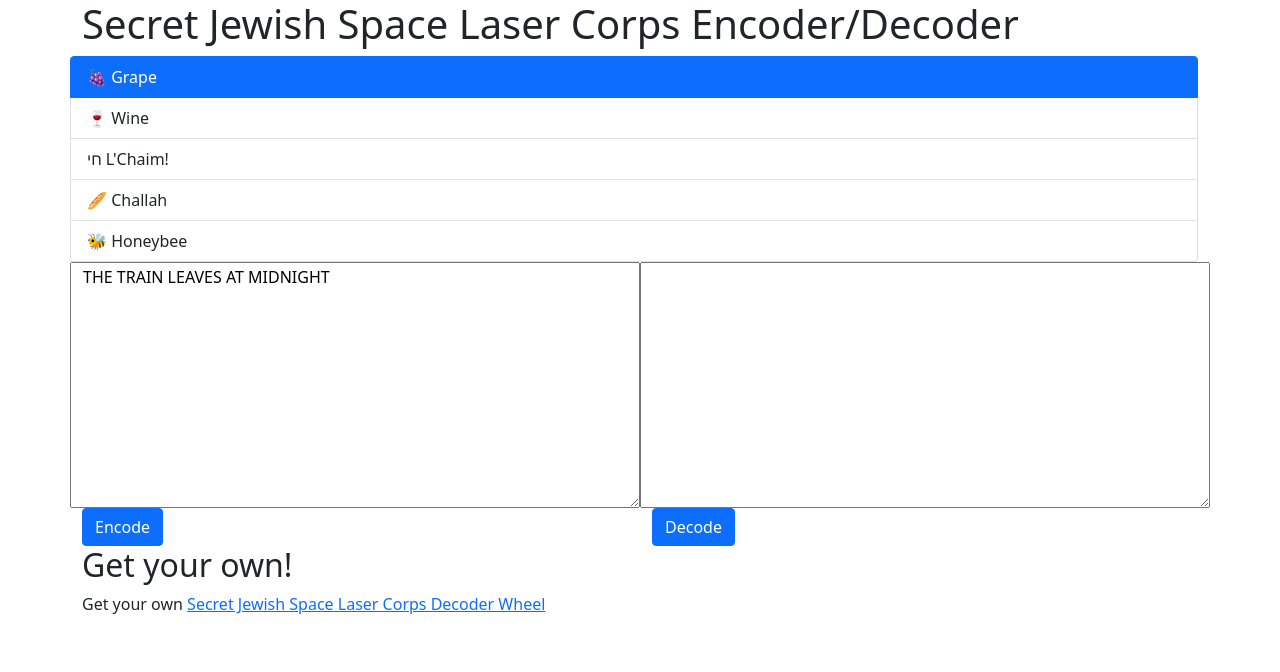
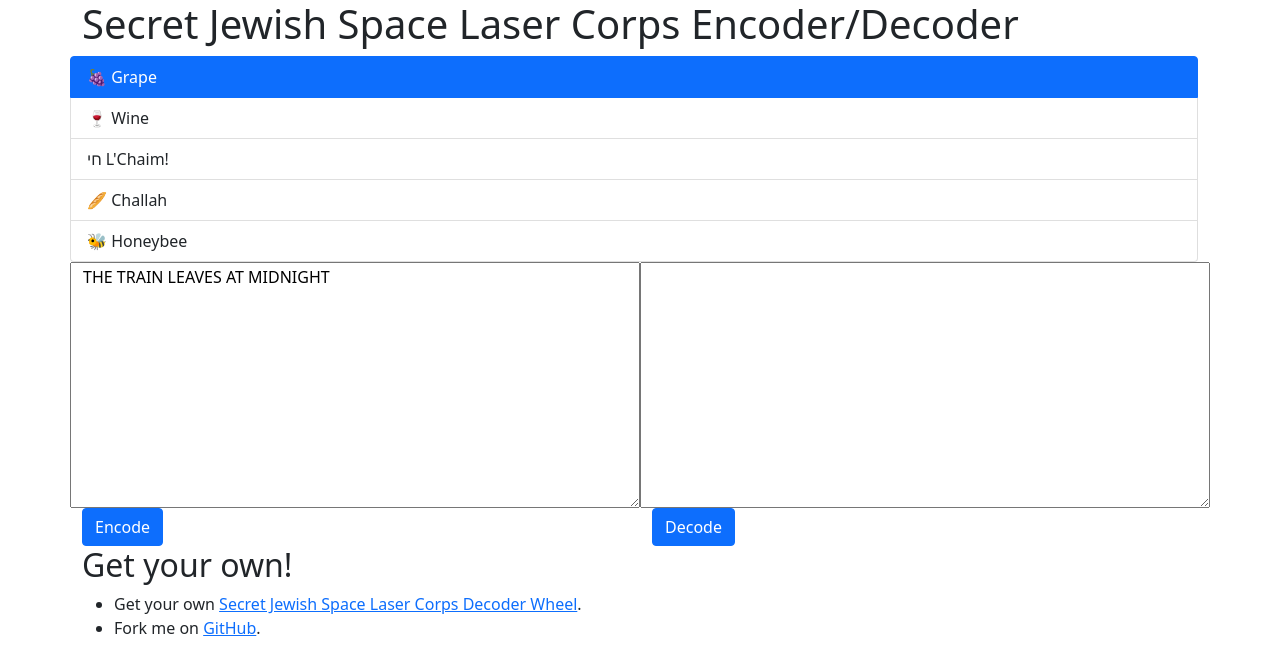
Before and after one commit to willf/secret-jewish-laser-decoder, a plain HTML site: page index.html in a window 1280 px wide. Drawn offline with nearby package versions, Linux system fonts and the light colour scheme.

Commit message:
add link to GitHub project

```diff
--- a/index.html
+++ b/index.html
@@ -92,7 +92,9 @@
     <div class="row">
       <div class="col">
         <h2>Get your own!</h2>
-        Get your own <a href="https://dissentpins.com/products/secret-jewish-space-laser-corps-decoder-wheel">Secret Jewish Space Laser Corps Decoder Wheel</a>
+        <ul>
+        <li>Get your own <a href="https://dissentpins.com/products/secret-jewish-space-laser-corps-decoder-wheel">Secret Jewish Space Laser Corps Decoder Wheel</a>.</li>
+        <li>Fork me on <a href="https://github.com/willf/secret-jewish-laser-decoder">GitHub</a>.</li>
       </div>
     </div>
     </div>
```
